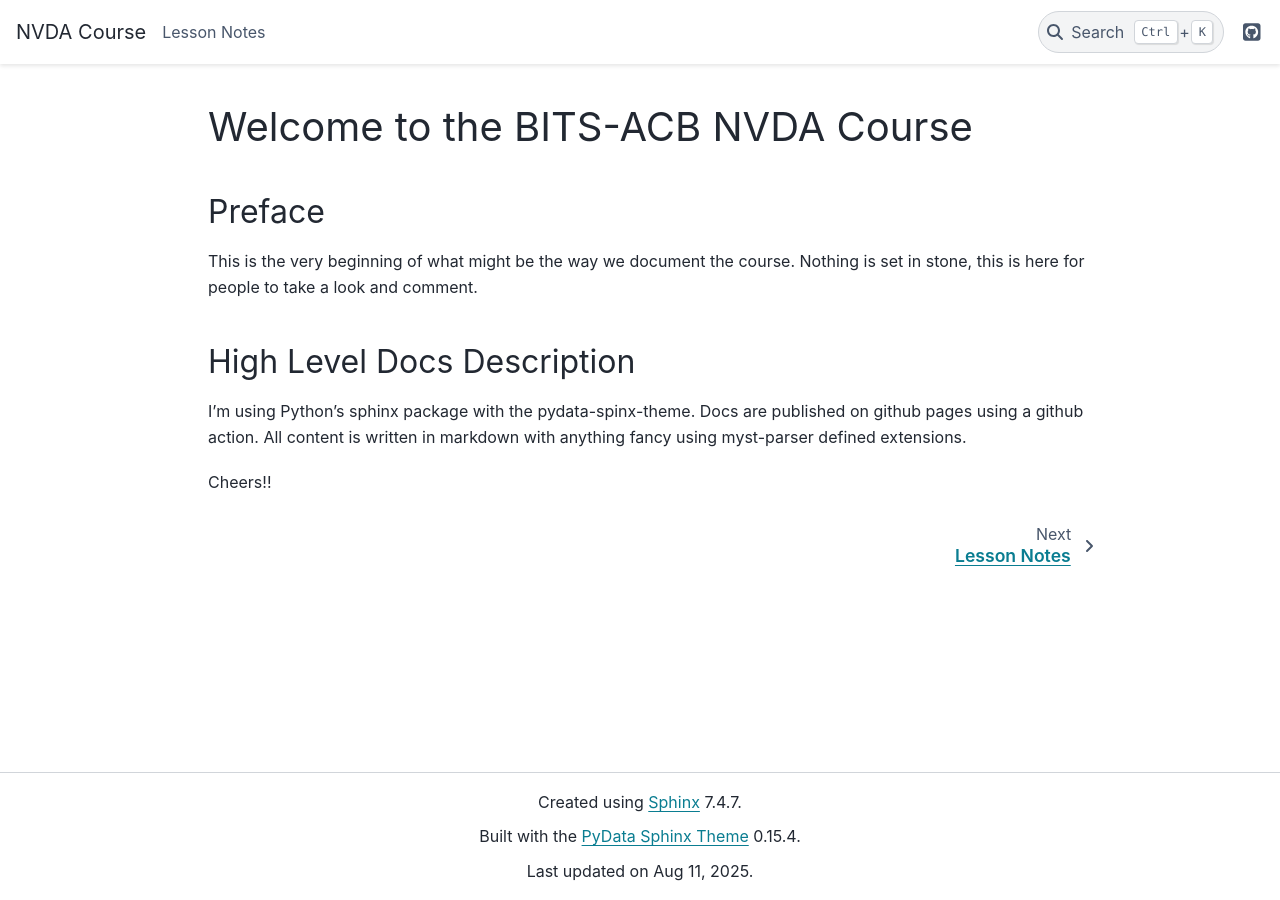
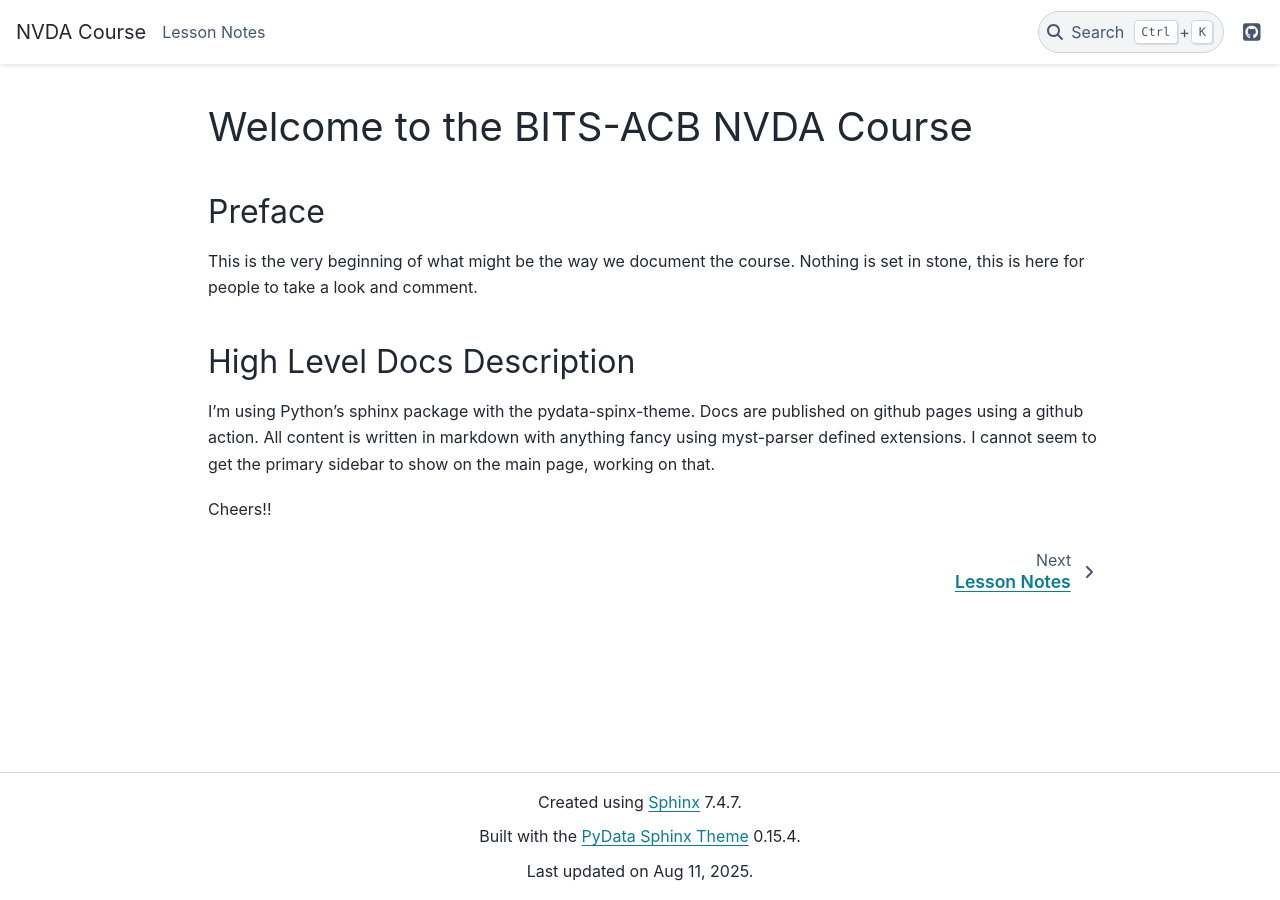
Before and after one commit to BITS-ACB/NVDACourse, a Sphinx documentation site: the page built from docs/index.md, in a window 1280 px wide. Built offline with Sphinx 7.4.7 and the PyData theme 0.15.4, drawn with Linux system fonts in a browser that asks for light colours; pages that are not in the unit, such as notebooks, are missing from menus.

```diff
--- a/docs/index.md
+++ b/docs/index.md
@@ -10,6 +10,7 @@
 I'm using Python's sphinx package with the pydata-spinx-theme.
 Docs are published on github pages using a github action.
 All content is written in markdown with anything fancy using myst-parser defined extensions.
+I cannot seem to get the primary sidebar to show on the main page, working on that.
 
 Cheers!!
 
```
